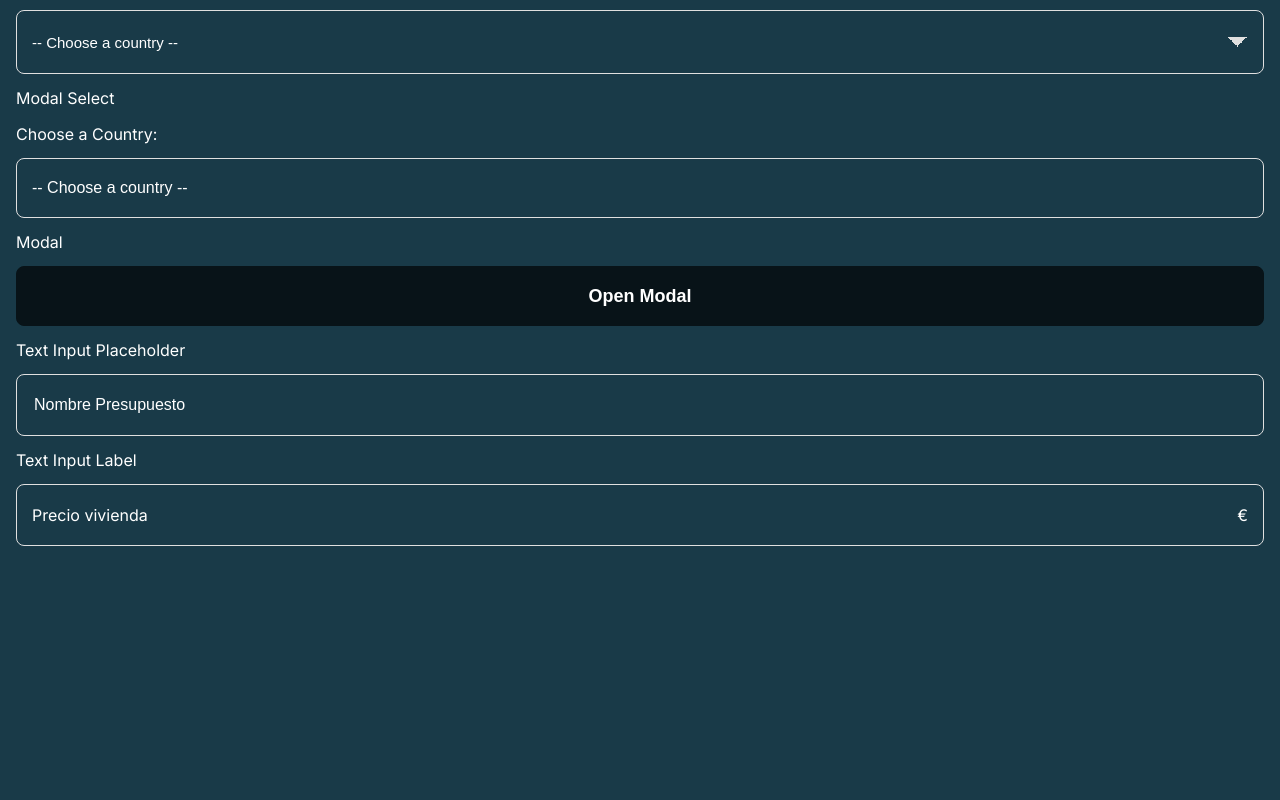
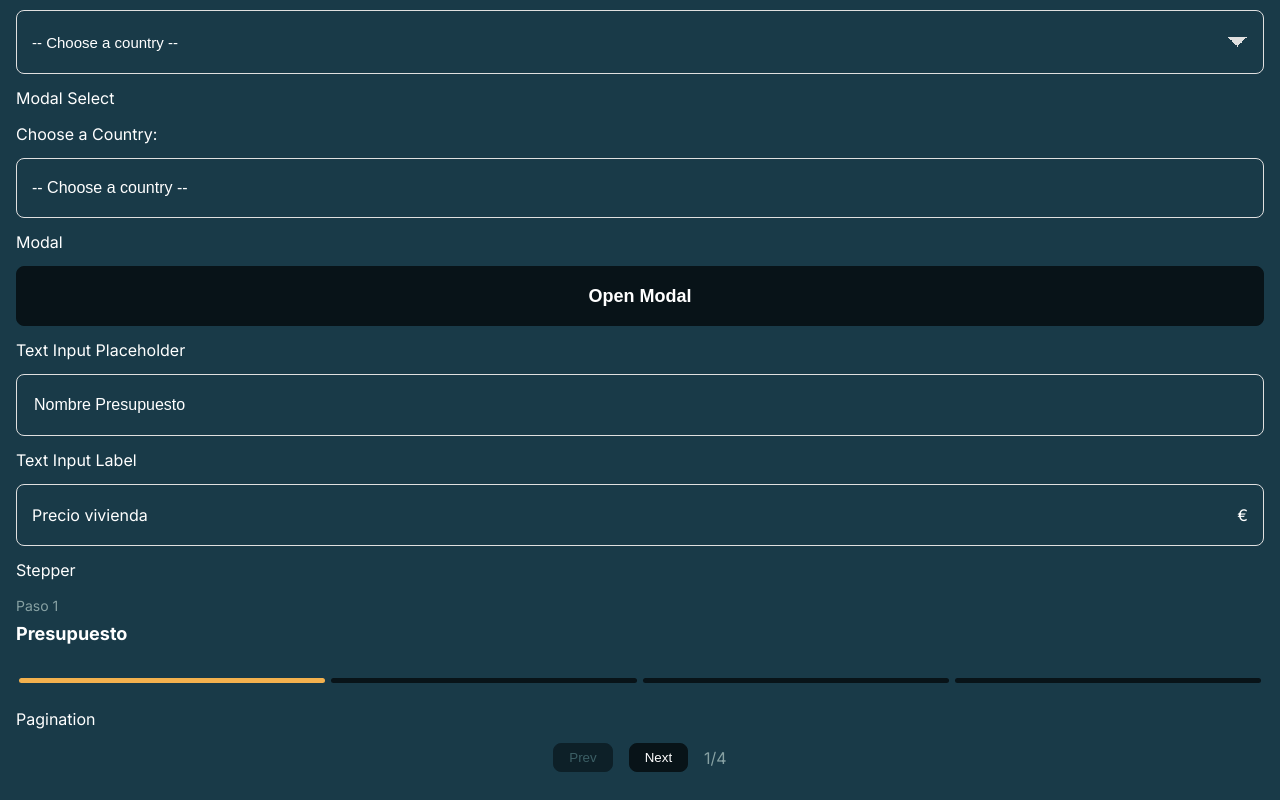
Before and after one commit to Michaeldam88/hipoteca_clara, a Next.js app: page /seeComponents in a window 1280 px wide. Shown: the part 1350-2150 px from the top of the page. Before the commit the page ends 1924 px from the top, so only its background shows below. Built offline with nearby package versions, Linux system fonts and the light colour scheme.

Commit message:
added stepper and pagination component

```diff
--- a/app/seeComponents/page.tsx
+++ b/app/seeComponents/page.tsx
@@ -12,6 +12,8 @@ import Modal from "@/ui/modal/modal";
 import SelectModal from "@/ui/selectModal/selectModal";
 import List from "@/ui/list/list";
 import Input from "@/ui/customInput/input";
+import Stepper from "@/ui/stepper/stepper";
+import Pagination from "@/ui/pagination/pagination";
 
 export default function SeeComponents() {
   const radioOptions = [
@@ -31,6 +33,8 @@ export default function SeeComponents() {
   const [countryOption, setCountryOption] = useState("");
   const [countryOptionModal, setCountryOptionModal] = useState("");
   const [inputValue, setInputValue] = useState("");
+  const [activeStep, setActiveStep] = useState(0);
+  const [page, setPage] = useState(1);
 
   const [modal, setModal] = useState(false);
   const [startClosingModal, setStartClosingModal] = useState(false);
@@ -52,6 +56,37 @@ export default function SeeComponents() {
   const getInputValue = (value: string) => {
     setInputValue(value);
   };
+
+  const handleNextPage = () => {
+    setPage(page + 1);
+    setActiveStep(activeStep + 1);
+  };
+
+  const handlePreviousPage = () => {
+    setPage(page - 1);
+    setActiveStep(activeStep - 1);
+  };
+
+  const steps = [
+    {
+      id: 0,
+      title: "Presupuesto",
+    },
+    {
+      id: 1,
+      title: "Datos",
+    },
+    {
+      id: 2,
+      title: "Resumen",
+      subTitle: "escribe  tu presupuesto",
+    },
+    {
+      id: 3,
+      title: "Confirmación",
+      subTitle: "Confirma los detalles",
+    },
+  ];
 
   useEffect(() => {
     console.log(radioOption, countryOption, countryOptionModal, inputValue);
@@ -199,6 +234,19 @@ export default function SeeComponents() {
         type="number"
       />
       <Spacer />
+      <p>Stepper</p>
+      <Spacer />
+      <Stepper<number> activeStep={activeStep} steps={steps} />
+      <Spacer size="large"/>
+      <p>Pagination</p>
+      <Spacer />
+      <Pagination
+        page={page}
+        totalPages={steps.length}
+        handlePreviousPage={handlePreviousPage}
+        handleNextPage={handleNextPage}
+      />
+      <Spacer />
     </section>
   );
 }
--- /dev/null
+++ b/ui/pagination/pagination.scss
@@ -0,0 +1,26 @@
+@import "../../styles/variables.scss";
+
+.pagination {
+  display: flex;
+  justify-content: center;
+  align-items: center;
+  width: 100%;
+
+  &__button {
+    cursor: pointer;
+    display: flex;
+    align-items: center;
+    justify-content: center;
+    border: solid 1px;
+    color: $text-color;
+    border-color: $color-primary-200;
+    background-color: $color-primary-200;
+    margin-right: 1rem;
+
+    &[disabled] {
+      cursor: not-allowed;
+      color: $color-primary-100;
+      opacity: 0.65;
+    }
+  }
+}
--- /dev/null
+++ b/ui/pagination/pagination.tsx
@@ -0,0 +1,46 @@
+import "./pagination.scss";
+import Text from "../text/text";
+import Button from "../button/button";
+
+const Pagination = ({
+  page,
+  totalPages,
+  handlePreviousPage,
+  handleNextPage,
+  prevButtonText = "Prev",
+  nextButtonText = "Next",
+}: {
+  page: number;
+  totalPages?: number;
+  handlePreviousPage: () => void;
+  handleNextPage: () => void;
+  prevButtonText?: string;
+  nextButtonText?: string;
+}) => {
+  return (
+    <div className="pagination">
+      <button
+        className="pagination__button"
+        disabled={page === 1 && true}
+        onClick={() => handlePreviousPage()}
+      >
+        {prevButtonText}
+      </button>
+      <button
+        className="pagination__button"
+        disabled={page === totalPages}
+        onClick={() => handleNextPage()}
+      >
+        {nextButtonText}
+      </button>
+
+      <Text
+        text={totalPages ? `${page}/${totalPages}` : `Page ${page}`}
+        preset="small"
+        color="subtle"
+      />
+    </div>
+  );
+};
+
+export default Pagination;
--- a/ui/spacer/spacer.scss
+++ b/ui/spacer/spacer.scss
@@ -1,10 +1,10 @@
 .--spacer-tiny {
+  width: 4px;
+  height: 4px;
+}
+.--spacer-smaller {
   width: 8px;
   height: 8px;
-}
-.--spacer-smaller {
-  width: 10px;
-  height: 10px;
 }
 .--spacer-small {
   width: 12px;
--- a/ui/spacer/spacer.tsx
+++ b/ui/spacer/spacer.tsx
@@ -1,6 +1,6 @@
 import "./spacer.scss";
 
-const Spacer = (props: {
+const Spacer = ({size}: {
   size?:
     | "tiny"
     | "smaller"
@@ -13,7 +13,7 @@ const Spacer = (props: {
     | "giant"
     | "enormous";
 }) => {
-  return <div className={`--spacer-${props?.size || "small"}`}></div>;
+  return <div className={`--spacer-${size || "small"}`}></div>;
 };
 
 export default Spacer;
--- /dev/null
+++ b/ui/stepper/stepper.scss
@@ -0,0 +1,25 @@
+@import "../../styles/variables.scss";
+
+.stepper {
+  display: flex;
+  flex-direction: column;
+  align-items: flex-start;
+
+  &__steps-container {
+    display: flex;
+    width: 100%;
+    justify-content: space-evenly;
+  }
+
+  &__step {
+    background-color: $color-primary-200;
+    width: 100%;
+    height: 5px;
+    margin: 0 3px;
+    border-radius: 3px;
+
+    &--completed {
+      background-color: $color-primary-275;
+    }
+  }
+}
--- /dev/null
+++ b/ui/stepper/stepper.tsx
@@ -0,0 +1,46 @@
+import "./stepper.scss";
+import Text from "../text/text";
+import Spacer from "../spacer/spacer";
+
+function Stepper<T>({
+  steps,
+  activeStep,
+}: {
+  steps: {
+    id: T;
+    title: string;
+    subTitle?: string;
+  }[];
+  activeStep: T;
+}) {
+  const current = steps.find((s) => s.id === activeStep);
+
+  const currentPosition =
+    steps.findIndex((element) => element.id === activeStep) + 1;
+
+  return (
+    <div className="stepper">
+      <Text preset="smaller" text={`Paso ${currentPosition}`} color="subtle" />
+      <Spacer size="tiny" />
+      <Text preset="headline5" text={current?.title || ""} />
+      <Spacer size="smaller" />
+      <Text preset="small" text={current?.subTitle || ""} />
+      <Spacer size="large" />
+
+      <div className="stepper__steps-container">
+        {steps.map((element, i) =>
+          i <= currentPosition - 1 ? (
+            <div
+              key={i}
+              className="stepper__step stepper__step--completed"
+            ></div>
+          ) : (
+            <div key={i} className="stepper__step"></div>
+          )
+        )}
+      </div>
+    </div>
+  );
+}
+
+export default Stepper;
--- a/ui/text/text.scss
+++ b/ui/text/text.scss
@@ -24,6 +24,10 @@
   font-size: 16px;
 }
 
+.--smaller {
+  font-size: 14px;
+}
+
 .--subtle {
   color: $color-primary-75;
 }
```
